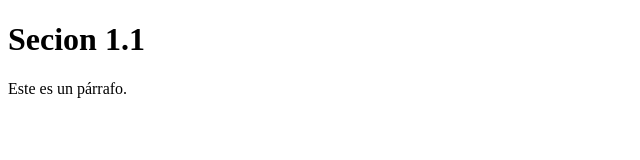
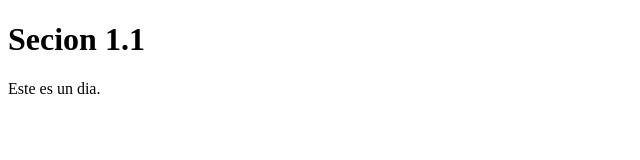
Before and after one commit to dzapatat/dzapatat.github.io, a plain HTML site: page index.html in a window 1280 px wide. Shown: the full height of the page, 0-640 px from the left. Drawn offline with Linux system fonts and the light colour scheme.

Commit message:
Update index.html

```diff
--- a/index.html
+++ b/index.html
@@ -9,7 +9,7 @@
   <body>
     <div>
         <h1>Secion 1.1</h1>
-        <p>Este es un párrafo.</p>
+        <p>Este es un dia.</p>
     </div>
   </body>
 </html>
```
